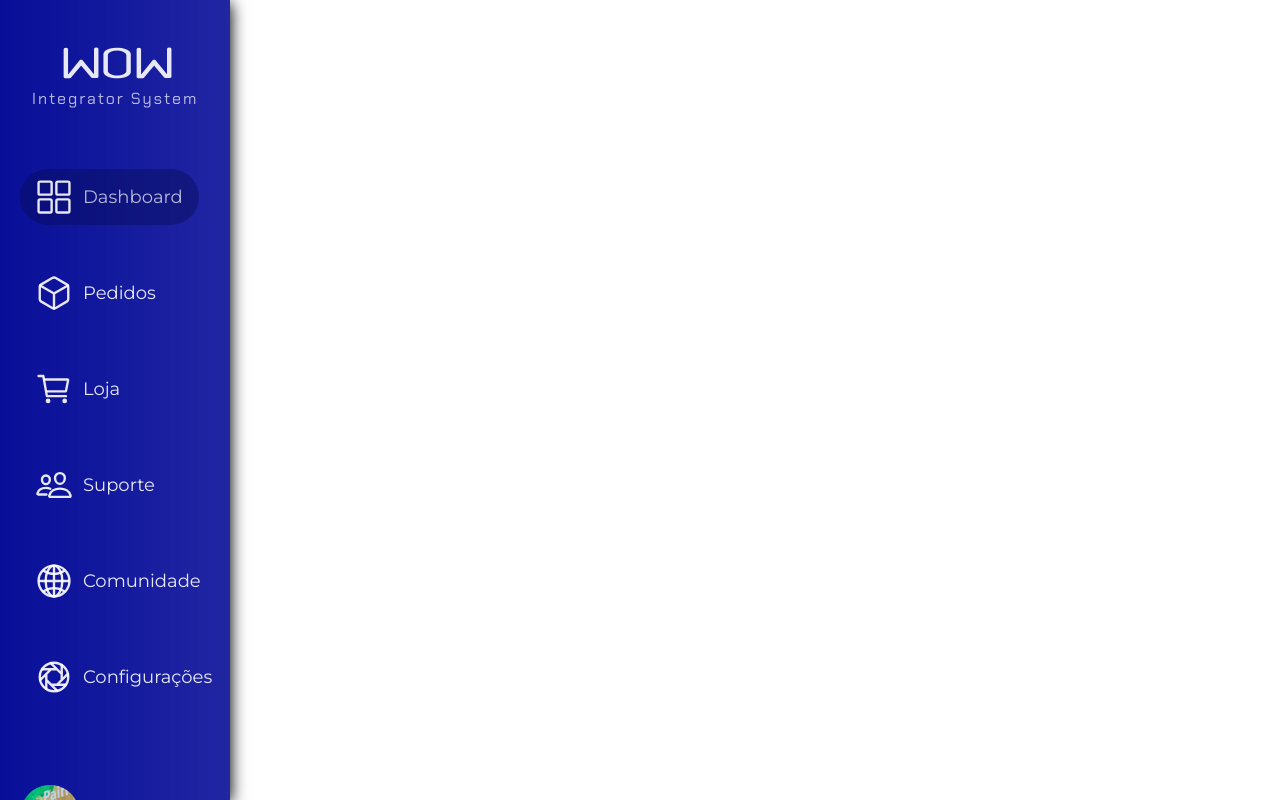
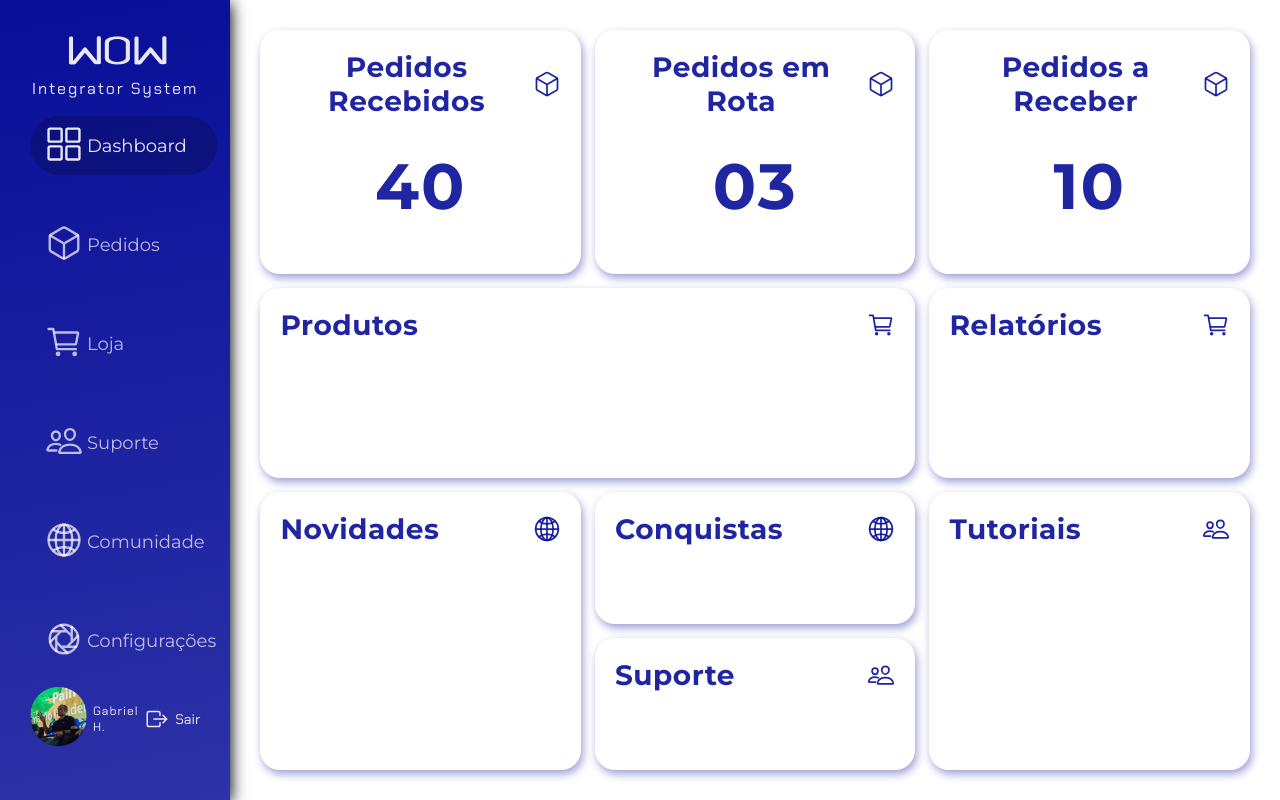
Before and after one commit to Igor0liveira/Dashboard-Integrador-WOW, a plain HTML site: page index.html in a window 1280 px wide. Drawn offline with nearby package versions, Linux system fonts and the light colour scheme.

Commit message:
adicionando arquivos, atualizando e melhorando html e css

```diff
--- a/index.html
+++ b/index.html
@@ -1,12 +1,11 @@
 <!DOCTYPE html>
 <html lang="en">
-
 <head>
     <meta charset="UTF-8">
     <meta name="viewport" content="width=device-width, initial-scale=1.0">
     <link rel="shortcut icon" href="./src/images/wow-favicon-32x32.png" type="image/x-icon">
 
-    <title>Integrador WOW</title>
+    <title>WOW System Integrator</title>
 
     <!-- ==== fonts ==== -->
     <link rel="preconnect" href="https://fonts.googleapis.com">
@@ -17,15 +16,11 @@
 
     <!-- ==== css ==== -->
     <link rel="stylesheet" href="./src/css/reset.css">
-    <link rel="stylesheet" href="./src/css/style.css">
-
+    <link rel="stylesheet" href="./src/css/styles.css">
 
 </head>
-
 <body>
-    <div class="container">
-
-        <!-- ======= Navegação ======= -->
+    <div class="container-fundo">
         <div class="container-menu">
             <header class="header">
                 <div class="logo">
@@ -33,9 +28,8 @@
                     <p>Integrator System</p>
                 </div>
 
-                <nav class="nav">
-
-                    <div class="check">
+                <nav>
+                    <div class="menu-check">
                         <input type="radio" name="menu" id="menu-dash" checked>
                         <label for="menu-dash">
                             <div class="menu">
@@ -45,7 +39,7 @@
                         </label>
                     </div>
 
-                    <div class="check">
+                    <div class="menu-check">
                         <input type="radio" name="menu" id="menu-order">
                         <label for="menu-order">
                             <div class="menu">
@@ -54,7 +48,7 @@
                             </div>
                         </label>
                     </div>
-                    <div class="check">
+                    <div class="menu-check">
                         <input type="radio" name="menu" id="menu-shop">
                         <label for="menu-shop">
                             <div class="menu">
@@ -63,7 +57,7 @@
                             </div>
                         </label>
                     </div>
-                    <div class="check">
+                    <div class="menu-check">
                         <input type="radio" name="menu" id="menu-support">
                         <label for="menu-support">
                             <div class="menu">
@@ -72,7 +66,7 @@
                             </div>
                         </label>
                     </div>
-                    <div class="check">
+                    <div class="menu-check">
                         <input type="radio" name="menu" id="menu-comunity">
                         <label for="menu-comunity">
                             <div class="menu">
@@ -82,7 +76,7 @@
                         </label>
                     </div>
 
-                    <div class="check">
+                    <div class="menu-check">
                         <input type="radio" name="menu" id="menu-settings">
                         <label for="menu-settings">
                             <div class="menu">
@@ -92,34 +86,138 @@
                         </label>
                     </div>
                 </nav>
-                <div class="area">
-                <div class="area-user">
+
+                <div class="user">
+                    <div class="info-user">
+                        <a href="#">
                             <img src="./src/images/image 27.png" alt="img-user">
+
+
+                        </a>
                         <p>Gabriel H.</p>
                     </div>
+
+                    <div class="log-out">
+                        <p class="icon"><ion-icon name="exit-outline"></ion-icon></p>
+                        <a href="#">Sair</a>
                     </div>
+
+                </div>
+
             </header>
         </div>
 
+        <div class="container-info">
 
-        <div class="container-sections">
-            <div class="container-dash">
-                <div class="ped-recebidos">1</div>
-                <div class="ped-transito">2</div>
-                <div class="ped-falta">3</div>
-                <div class="loja-produtos">4</div>
-                <div class="loja-dados">5</div>
-                <div class="comu-conquista">6</div>
-                <div class="help-chamado">7</div>
-                <div class="comu-novidade">8</div>
-                <div class="help-manual">9</div>
+            <div class="info-dash">
+
+                <div class="container-dash dash-ped1">
+                    <div class="dash-titulo">
+                        <h2>Pedidos Recebidos</h2>
+
+                        <p><ion-icon name="cube-outline"></ion-icon></p>
+                    </div>
+
+                    <div class="dash-dados-ped">
+                        <h3>40</h3>
+                    </div>
+                </div>
+
+                <div class="container-dash dash-ped2">
+                    <div class="dash-titulo">
+                        <h2>Pedidos em Rota</h2>
+
+                        <p><ion-icon name="cube-outline"></ion-icon></p>
+                    </div>
+
+                    <div class="dash-dados-ped">
+                        <h3>03</h3>
+                    </div>
+                </div>
+
+                <div class="container-dash dash-ped3">
+                    <div class="dash-titulo">
+                        <h2>Pedidos a Receber</h2>
+
+                        <p><ion-icon name="cube-outline"></ion-icon></p>
+                    </div>
+
+                    <div class="dash-dados-ped">
+                        <h3>10</h3>
+                    </div>
+                </div>
+
+                <div class="container-dash dash-shop1">
+                    <div class="dash-titulo">
+                        <h2>Produtos</h2>
+
+                        <p><ion-icon name="cart-outline"></ion-icon></p>
+                    </div>
+                </div>
+
+                <div class="container-dash dash-shop2">
+                    <div class="dash-titulo">
+                        <h2>Relatórios</h2>
+
+                        <p><ion-icon name="cart-outline"></ion-icon></p>
+                    </div>
+                </div>
+
+                <div class="container-dash dash-news1">
+                    <div class="dash-titulo">
+                        <h2>Novidades</h2>
+
+                        <p><ion-icon name="globe-outline"></ion-icon></p>
+                    </div>
+                </div>
+
+                <div class="container-dash dash-news2">
+                    <div class="dash-titulo">
+                        <h2>Conquistas</h2>
+
+                        <p><ion-icon name="globe-outline"></ion-icon></p>
+                    </div>
+                </div>
+
+                <div class="container-dash dash-help1">
+                    <div class="dash-titulo">
+                        <h2>Suporte</h2>
+
+                        <p><ion-icon name="people-outline"></ion-icon></p>
+                    </div>
+                </div>
+
+                <div class="container-dash dash-help2">
+                    <div class="dash-titulo">
+                        <h2>Tutoriais</h2>
+
+                        <p><ion-icon name="people-outline"></ion-icon></p>
                     </div>
                 </div>
 
             </div>
+
+
+
+
+
+
+
+
+
+
+            <div class="info-order"></div>
+            <div class="info-shop"></div>
+            <div class="info-support"></div>
+            <div class="info-comunity"></div>
+            <div class="info-settings"></div>
+
+        </div>
+    </div>
+
+
         <!-- ===== ionicons ===== -->
         <script type="module" src="https://unpkg.com/ionicons@7.1.0/dist/ionicons/ionicons.esm.js"></script>
         <script nomodule src="https://unpkg.com/ionicons@7.1.0/dist/ionicons/ionicons.js"></script>
 </body>
-
 </html>
--- a/src/css/style.css
+++ /dev/null
@@ -1,132 +0,0 @@
-html{
-    font-size: 62.5%;
-}
-
-body{
-    min-height: 100vh;
-}
-
-
-
-/* ====== Navegação ====== */
-
-.container-menu{
-    position: fixed;
-    width: 18%;
-    height: 100%;
-    background: linear-gradient(90deg, rgba(8, 14, 152, 1), rgba(8, 14, 152, 0.9));
-    transition: 0.3s;
-    box-shadow: 0.1rem 0.3rem 1.5rem #000;
-    overflow-x: hidden;
-}
-
-.container-menu .header{
-    display: flex;
-    flex-direction: column;
-    justify-content: space-between;
-}
-
-.container-menu .header .logo{
-    display: flex;
-    flex-direction: column;
-    align-items: center;
-    margin: 4rem 2rem;
-}
-
-.container-menu .header .logo h1{
-    font-family: "fonte wow";
-    font-weight: 300;
-    letter-spacing: 0.3rem;
-    font-size: 4.8rem;
-}
-
-.container-menu .header .logo p{
-    font-family: "chakra petch";
-    font-size: 1.6rem;
-    letter-spacing: 0.2rem;
-    color: rgba(255, 255, 255, 0.7);
-}
-
-.container-menu .header .nav{
-    padding: 2rem ;
-    display: flex;
-    flex-direction: column;
-}
-
-.container-menu .header .nav .check{
-    display: flex;
-    margin-bottom: 4rem;
-    transition: 0.3s;
-
-}
-
-.container-menu .header .nav .check input{
-    display: none;
-}
-
-.container-menu .header .nav .check .menu{
-    display: flex;
-    gap: 1rem;
-    align-items: center;
-    padding-top: 0.9rem;
-    padding-bottom: 0.9rem;
-    padding-left: 1.5rem;
-    cursor: pointer;
-
-}
-
-.container-menu .header .nav .check .menu .icon{
-    font-size: 3.8rem;
-    height: 3.8rem;
-}
-
-.container-menu .header .nav .check .menu .title{
-    font-size: 1.8rem;
-}
-
-.container-menu .header .nav .check input:checked ~ label .menu{
-    background-color: rgba(5, 10, 80, 0.4);
-    width: 110%;
-    transition: 0.4s;
-    border-radius: 3rem;
-}
-
-.container-menu .header .nav .check input:checked ~ label .menu span{
-    color: rgba(255, 255, 255, 0.7);
-    transition: 0.4s;
-}
-
-.area{
-    display: flex;
-    align-items: center;
-    justify-content: space-between;
-    padding: 2rem;
-}
-
-.area-user{
-    display: flex;
-    align-items: center;
-    gap: 0.8rem;
-}
-
-.area-user img {
-    width: 6rem;
-    opacity: 0.9;
-}
-
-.area-user p{
-    font-size: 1.6rem;
-}
-
-.area-out{
-    display: flex;
-    align-items: center;
-    gap: 0.8rem;
-}
-
-
-.container-sections{
-    height: 100%;
-    margin-left: 20%;
-}
-/* ===== Seção Dash ===== */
--- /dev/null
+++ b/src/css/styles.css
@@ -0,0 +1,299 @@
+html{
+    font-size: 62.5%;
+}
+
+body{
+    min-height: 100vh;
+}
+
+
+/* ====== Containers ====== */
+
+.container-fundo{
+    width: 100%;
+    height: 100vh;
+    display: grid;
+    grid-template-columns: 18% 82%;
+    grid-template-areas: "menu info";
+}
+
+@media(max-width:430px){
+    .container-fundo{
+        grid-template-columns: 1fr;
+        grid-template-rows: 6rem;
+        grid-template-areas: "menu" "info";
+    }
+}
+
+/* ===== navegação ===== */
+
+
+.container-menu{
+    grid-area: menu;
+    background: linear-gradient(170deg, rgba(8, 14, 152, 1), rgba(8, 14, 152, 0.85));
+    box-shadow: 0.1rem 0.3rem 1.5rem #000;
+}
+
+.container-menu .header{
+    padding: 3rem;
+    height: 100%;
+    display: flex;
+    flex-direction: column;
+    justify-content: space-between;
+}
+
+.header .logo{
+    display: flex;
+    flex-direction: column;
+    align-items: center;
+    gap: 0.4rem;
+}
+
+.header .logo h1{
+    font-family: "fonte wow";
+    font-weight: 100;
+    font-size: 4.4rem;
+    letter-spacing: 0.2rem;
+}
+
+.header .logo p{
+    font-family: "chakra petch";
+    font-size: 1.6rem;
+    letter-spacing: 0.2rem;
+}
+
+.header nav .menu-check{
+    display: flex;
+    margin-bottom: 4rem;
+}
+
+.header nav .menu-check:nth-last-child(1){
+    margin-bottom: 0;
+}
+
+.header nav .menu-check input{
+    display: none;
+}
+
+.header nav .menu-check .menu{
+    display: flex;
+    gap: 0.4rem;
+    align-items: center;
+    padding-top: 0.9rem;
+    padding-bottom: 0.9rem;
+    padding-left: 1.5rem;
+    padding-right: 3rem;
+    cursor: pointer;
+}
+
+.header nav .menu-check .menu span ion-icon{
+    font-size: 3.8rem;
+    height: 3.8rem;
+    color: rgba(255, 255, 255, 0.7);
+}
+
+.header nav .menu-check .menu .title{
+    font-size: 1.8rem;
+    color: rgba(255, 255, 255, 0.7);
+}
+
+
+.header nav .menu-check input:checked ~ label .menu{
+    background-color: rgba(5, 10, 80, 0.4);
+    transition: 0.4s;
+    border-radius: 3rem;
+}
+
+.header nav .menu-check input:checked ~ label .menu span{
+    color: rgba(255, 255, 255, 0.9);
+    transition: 0.4s;
+}
+
+.header nav .menu-check input:checked ~ label .menu span ion-icon{
+    color: rgba(255, 255, 255, 0.9);
+    transition: 0.4s;
+}
+
+
+.header .user{
+    display: flex;
+    align-items: center;
+    justify-content: space-between;
+    margin-bottom: 2rem;
+}
+
+.header .user .info-user, .log-out{
+    display: flex;
+    align-items: center;
+    cursor: pointer;
+    gap: 0.6rem;
+}
+
+.header .user .info-user a img{
+    max-width: 6rem;
+    max-height: 6rem;
+}
+
+.header .user .info-user p{
+    font-family: "chakra petch";
+    font-size: 1.2rem;
+    letter-spacing: 0.1rem;
+}
+
+.header .user .log-out p{
+    font-size: 2.4rem;
+    height: 2.4rem;
+}
+
+.header .user .log-out a{
+    font-size: 1.4rem;
+    font-family: "chakra petch";
+    transition: 0.3s ease-in-out;
+}
+
+.header .user .log-out a:hover{
+    color: rgba(255, 255, 255, 0.5);
+}
+
+/* ===== dashboards ===== */
+.container-info{
+    grid-area: info;
+    padding: 3rem;
+}
+
+/* ===== infos ===== */
+
+.info-dash{
+    display: grid;
+    height: 100%;
+    grid-gap: 1.4rem;
+    grid-template-columns: repeat(3, 1fr);
+    grid-template-areas:
+    "ped1 ped2 ped3"
+    "shop1 shop1 shop2"
+    "shop1 shop1 shop2"
+    "news1 news2 help2"
+    "news1 help1 help2";
+}
+
+.container-dash{
+    color: rgba(8, 14, 152, 1);
+    box-shadow: 0.2rem 0.4rem 0.9rem rgba(8,14,152,0.4);
+    font-size: 2rem;
+    border-radius: 2rem;
+    text-align: center;
+    padding: 2rem;
+}
+
+.container-dash:nth-child(1n){
+    display: flex;
+    flex-direction: column;
+}
+.container-dash:hover{
+    transform: scaleX(1.012);
+}
+
+.container-dash.dash-ped1{
+    grid-area: ped1;
+}
+
+.container-dash .dash-titulo:nth-child(1n){
+    display: flex;
+    align-items: center;
+    justify-content: space-between;
+}
+
+.container-dash .dash-titulo h2:nth-child(1n){
+    color: rgba(8, 14, 152, 0.9);
+    font-size: 2.8rem;
+    letter-spacing: 0.05rem;
+}
+
+.container-dash .dash-titulo p:nth-child(1n){
+    font-size: 2.8rem;
+    max-height: 2.8rem;
+}
+
+.container-dash .dash-titulo p ion-icon:nth-child(1n){
+    color: rgba(8, 14, 152, 0.9);
+}
+
+.container-dash .dash-dados-ped{
+    display: flex;
+    align-items: center;
+    justify-content: center;
+    height: 100%;
+}
+
+.container-dash .dash-dados-ped h3{
+    color: rgba(8, 14, 152, 0.9);
+    font-size: 6.4rem;
+    letter-spacing: 0.2rem;
+}
+
+
+.container-dash.dash-ped2{
+    grid-area: ped2;
+}
+
+
+.container-dash.dash-ped3{
+    grid-area: ped3;
+}
+
+
+.container-dash.dash-shop1{
+    grid-area: shop1;
+}
+
+
+.container-dash.dash-shop2{
+    grid-area: shop2;
+}
+
+
+.container-dash.dash-news1{
+    grid-area: news1;
+}
+
+
+.container-dash.dash-news2{
+    grid-area: news2;
+}
+
+
+.container-dash.dash-help1{
+    grid-area: help1;
+}
+
+
+.container-dash.dash-help2{
+    grid-area: help2;
+}
+
+
+
+
+
+
+
+
+.container-info .info-order{
+    display: none;
+}
+
+.container-info .info-shop{
+    display: none;
+}
+
+.container-info .info-support{
+    display: none;
+}
+
+.container-info .info-comunity{
+    display: none;
+}
+
+.container-info .info-settings{
+    display: none;
+}
```
Lines whose indentation alone changed are shown as unchanged.
